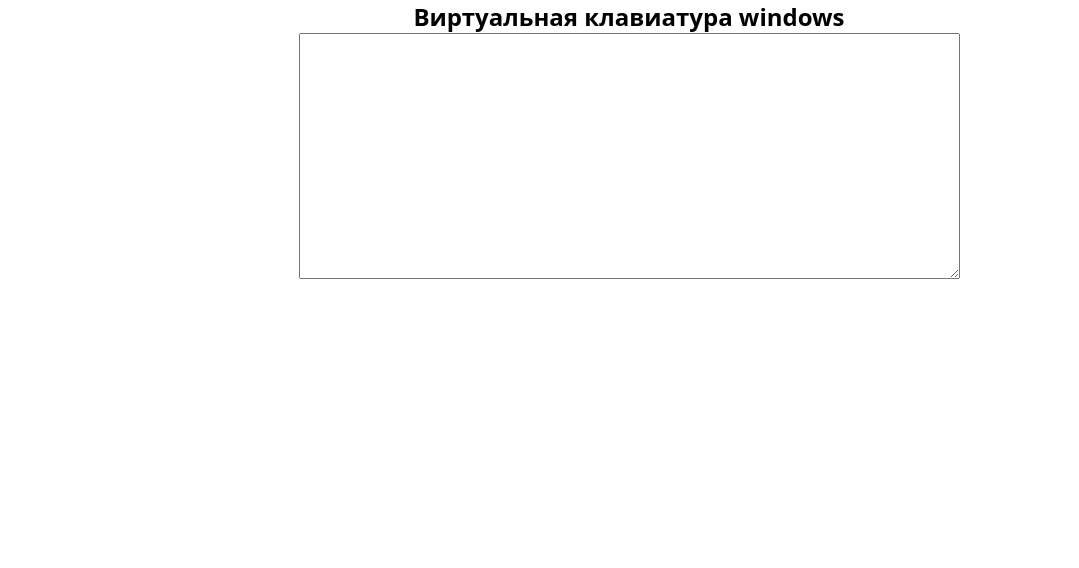
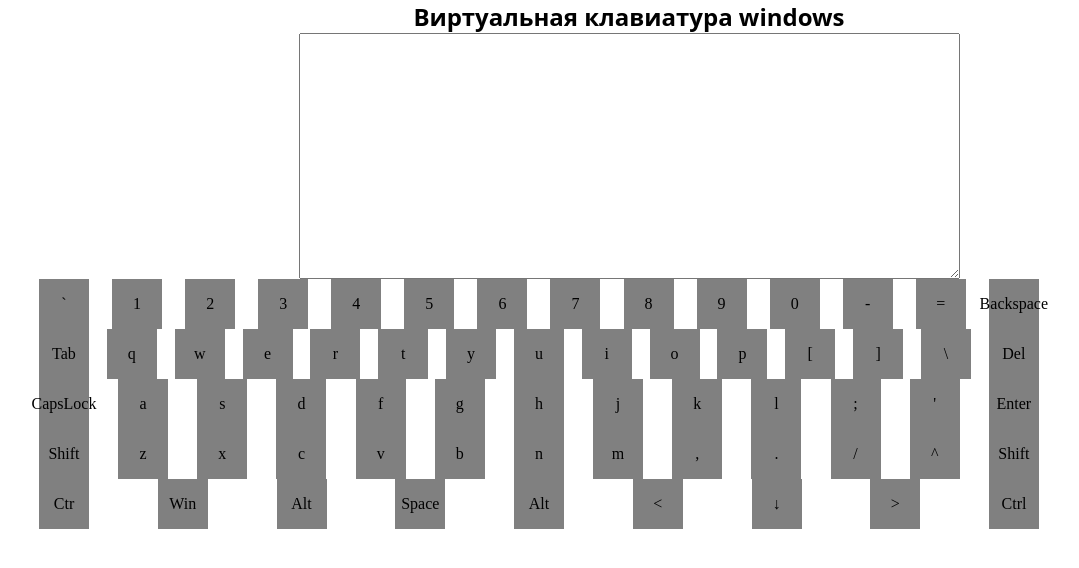
Before and after one commit to okyxxxf/virtual-keyboard, a website built with webpack: page index.html in a window 1280 px wide. Shown: the whole page, without its empty margins (11-1090 px from the left). Built offline with nearby package versions, Linux system fonts and the light colour scheme.

Commit message:
feat: make 1 version of keyboard

```diff
--- a/index.js
+++ b/index.js
@@ -1,4 +1,7 @@
-import Button from './modules/Button';
+import generateKeyboard from './modules/generateKeyboard';
 import generateHtml from './modules/generateHtml';
 
-generateHtml();
+window.onload = () => {
+  generateHtml();
+  generateKeyboard();
+};
--- a/modules/Button.js
+++ b/modules/Button.js
@@ -11,6 +11,9 @@
     const button = document.createElement('div');
     button.style.height = this.height;
     button.style.width = this.width;
+    button.style.backgroundColor = this.color;
+    button.className = "button";
+    button.innerText = this.value;
 
     return button;
   }
--- a/modules/generateHtml.js
+++ b/modules/generateHtml.js
@@ -9,7 +9,7 @@
 
   const header = document.createElement('h1');
   header.className = 'header';
-  header.innerText = 'Виртуальная клавиатура windows'
+  header.innerText = 'Виртуальная клавиатура windows';
 
   const textarea = document.createElement('textarea');
   textarea.rows = 16;
--- /dev/null
+++ b/modules/generateKeyboard.js
@@ -0,0 +1,36 @@
+import Button from './Button';
+import keys from './keys';
+
+export default function generateKeyboard(){
+    let selectors = [".firstStroke", ".secondStroke", ".thirdStroke", ".fourthStroke", ".fifthStroke"];
+    const board = document.querySelector('.keyboard');
+
+    const firstStroke = document.createElement('div');
+    firstStroke.className = "firstStroke";
+
+    const secondStroke = document.createElement('div');
+    secondStroke.className = "secondStroke";
+
+    const thirdStroke = document.createElement('div');
+    thirdStroke.className = "thirdStroke";
+
+    const fourthStroke = document.createElement('div');
+    fourthStroke.className = "fourthStroke";
+
+    const fifthStroke = document.createElement('div');
+    fifthStroke.className = "fifthStroke";
+
+    board.append(firstStroke);
+    board.append(secondStroke);
+    board.append(thirdStroke);
+    board.append(fourthStroke);
+    board.append(fifthStroke);
+
+    for(let i = 0; i < keys.length; i++){
+        for(let j = 0; j < keys[i].length; j++){
+            let button = new Button("50px", "50px", keys[i][j], "gray");
+            board.querySelector(selectors[i]).append(button.createButton());
+        }
+    }
+
+}
--- /dev/null
+++ b/modules/keys.js
@@ -0,0 +1,9 @@
+const keys = [
+    ["`", "1", "2", "3", "4", "5", "6", "7", "8", "9", "0", "-", "=", "Backspace"],
+    ["Tab", "q", "w", "e", "r", "t", "y", "u", "i", "o", "p", "[", "]", "\\", "Del"],
+    ["CapsLock", "a", "s", "d", "f", "g", "h", "j", "k", "l", ";", "'", "Enter"],
+    ["Shift", "z", "x", "c", "v", "b", "n", "m", ",", ".", "/", "^", "Shift"],
+    ["Ctr", "Win", "Alt", "Space", "Alt", "<", "↓", ">", "Ctrl"]
+];
+
+export default keys;
--- a/scss/layout/_keyboard.scss
+++ b/scss/layout/_keyboard.scss
@@ -0,0 +1,20 @@
+.keyboard{
+    display: flex;
+    flex-wrap: wrap;
+}
+
+.firstStroke,
+.secondStroke,
+.thirdStroke,
+.fourthStroke,
+.fifthStroke {
+    display: flex;
+    justify-content: space-between;
+    width: 1000px;
+}
+
+.button{
+    display: flex;
+    justify-content: center;
+    align-items: center;
+}
```
Also changed, not shown: dist/index.bundle.js, scss/main.css, 1 other file.
